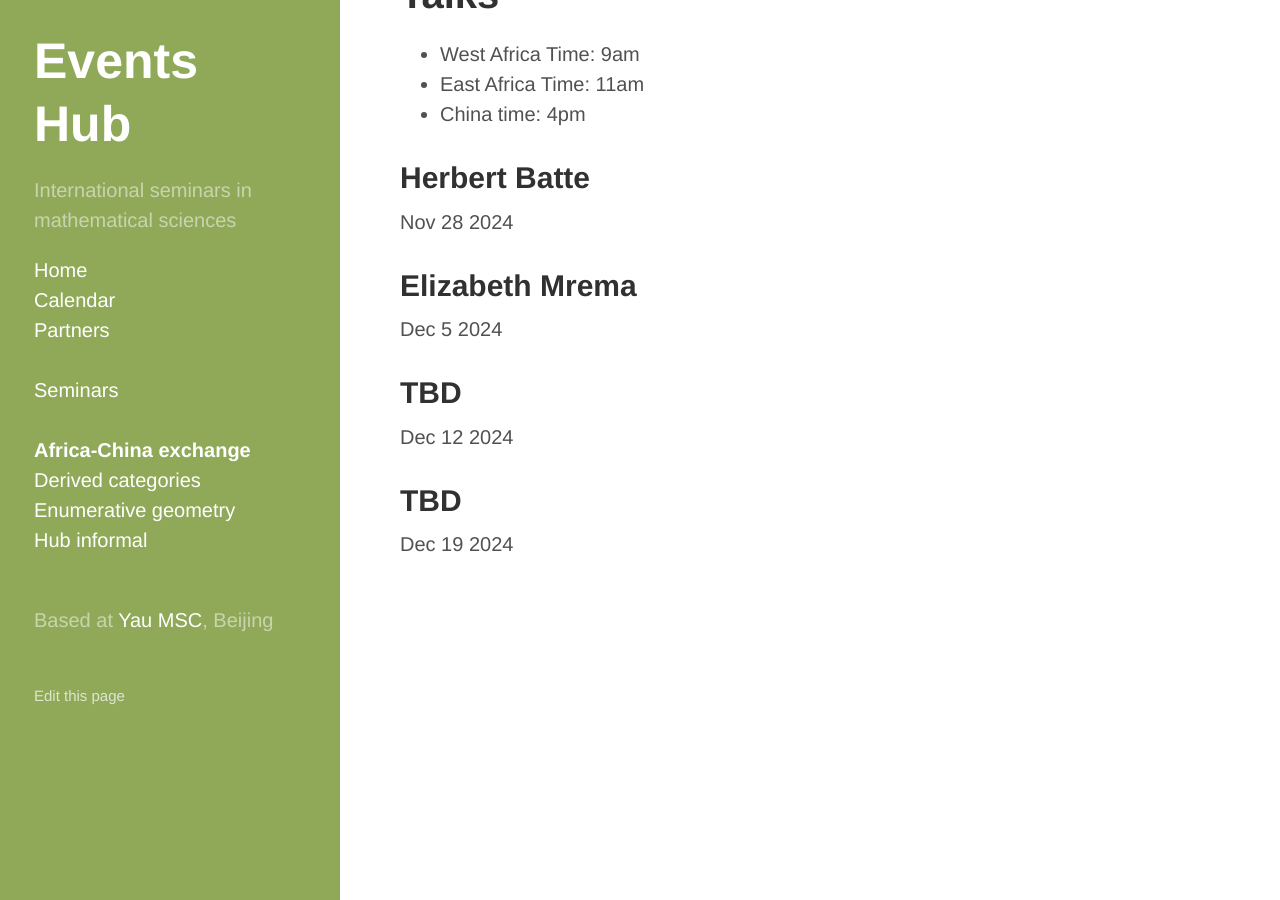
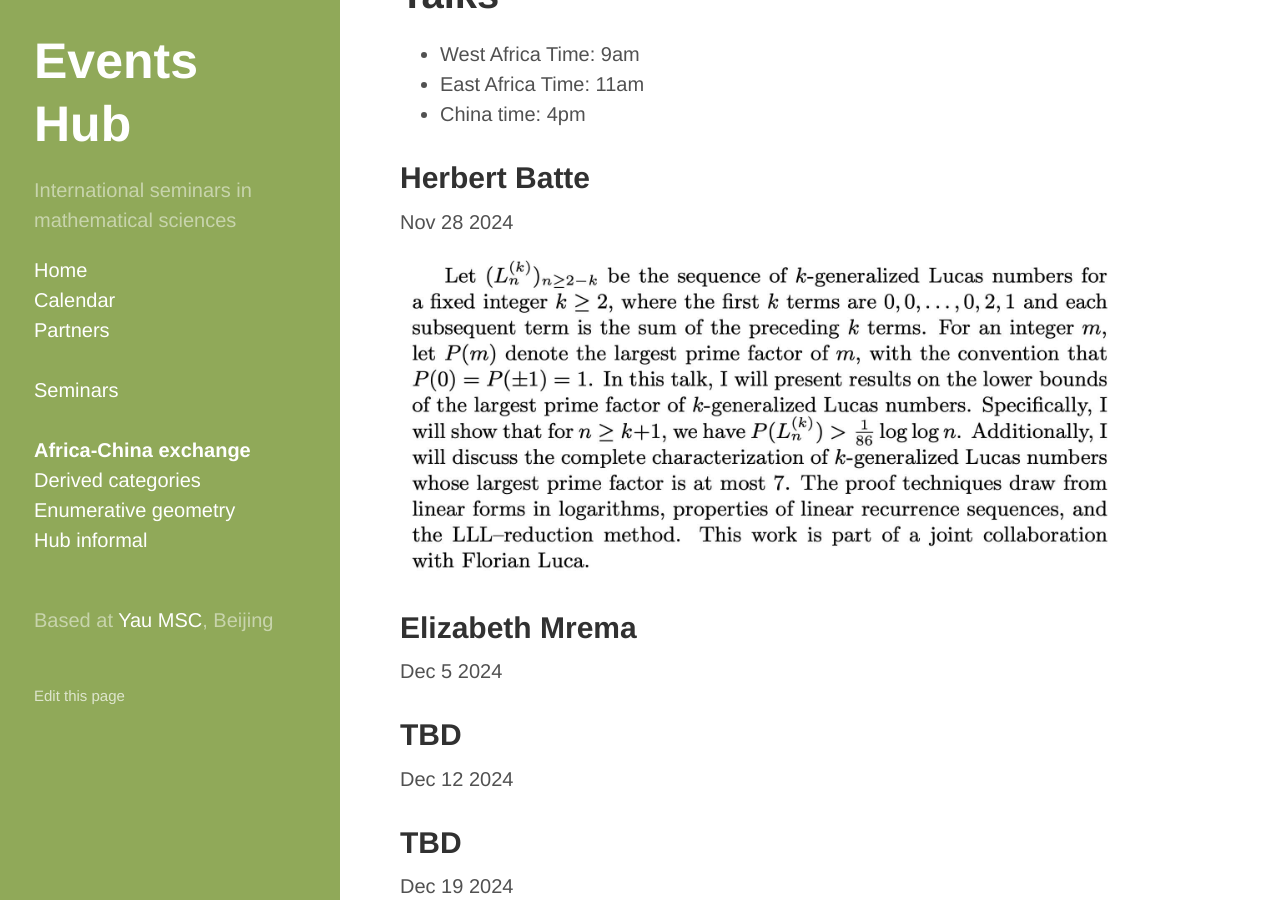
Before and after one commit to yau-msc-events/yau-msc-events.github.io, a Jekyll site: the page built from seminar-ac.md, in a window 1280 px wide and 900 px high, scrolled down 1005 px. Built offline with Jekyll 4.4.1, drawn with Linux system fonts in a browser that asks for light colours.

Commit message:
Try add image

```diff
--- a/seminar-ac.md
+++ b/seminar-ac.md
@@ -42,6 +42,8 @@ We plan to use the following format, to promote conversation in online setting.
 
 Nov 28 2024
 
+![Alt text](./files/talk_HerbertBatte.jpg "Image Title")
+
 ## Elizabeth Mrema
 
 Dec 5 2024
```
